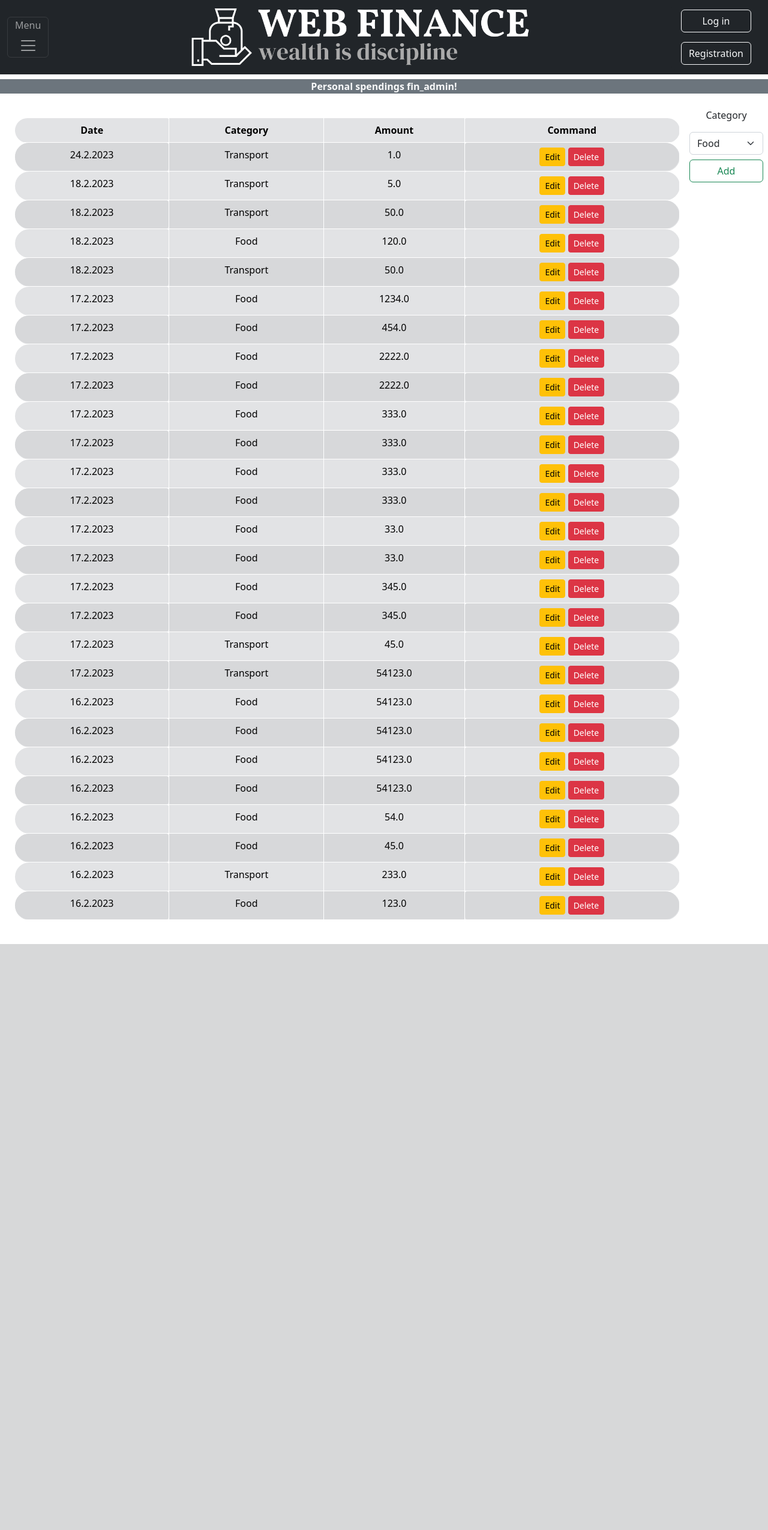
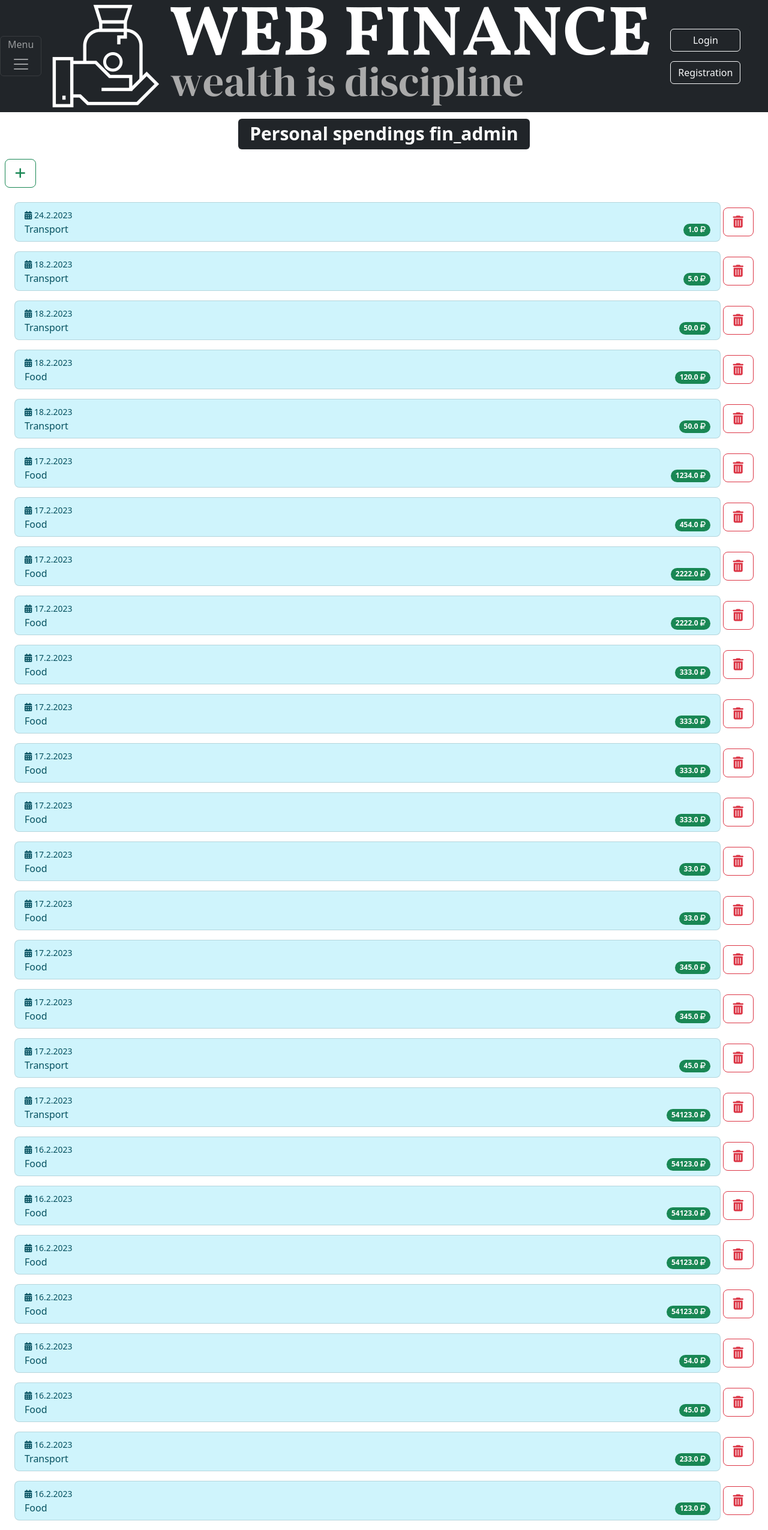
Before and after one commit to AnikinVladislav/DjangPrj, a Django app: page /spendigns/1 in a window 1280 px wide. Shown: the whole page at 60% size. Before the commit the page ends 1574 px from the top, so only its background shows below. Run offline with Django 4.2, Linux system fonts and the light colour scheme; data comes from the database, SQL or seed files in the repository; both versions use the stored data as it was after the commit; some libraries are stand-ins or nearby versions.

Commit message:
add delete func

```diff
--- a/fin_venv/web_finance/main/templates/main/master.html
+++ b/fin_venv/web_finance/main/templates/main/master.html
@@ -17,37 +17,38 @@
 </head>
 <body>
     <nav class="navbar navbar-dark bg-dark">
-        <div class="container-fluid">
+        <div class="d-flex justify-content-center">
+            <div class="align-self-center me-3">
                 <button class="navbar-toggler" type="button" data-bs-toggle="collapse" data-bs-target="#navbarToggleExternalContent" aria-controls="navbarToggleExternalContent" aria-expanded="false" aria-label="Toggle navigation">
                     <h6>Menu</h6>
                     <span class="navbar-toggler-icon"></span>
                 </button>
-            <img src="{% static 'main/logo-no-background.png' %}" alt="Logo" style="width: 45%">
+            </div>
+            <div class="align-self-center">
+                <img src="{% static 'main/logo-no-background.png' %}" class="img-fluid" alt="Logo">
+            </div>
+            <div class="align-self-center ms-3">
                 {% if user.is_authenticated %}
                     <ul class="list-group">
                         <li class="list-group-item text-center bg-dark border-0">
-                        <a href="{% url 'logout' %}">
-                            <button class="btn btn-outline-light" type="button">
-                                <span class="badge text-bg-light">Hi, {{ user.username }}</span><br>
-                                Log out
-                            </button>
-                        </a>
+                            <a href="{% url 'logout' %}"><button class="btn btn-outline-light w-100" type="button">Logout</button></a>
                         </li>
                         <li class="list-group-item text-center bg-dark border-0">
-                        <a href="{% url 'edit_profile' %}"><button class="btn btn-outline-light" type="button" style="width: 100%;">Edit</button></a>
+                            <a href="{% url 'edit_profile' %}"><button class="btn btn-outline-light w-100" type="button">Edit</button></a>
                         </li>
                     </ul>
 
                 {% else %}
                     <ul class="list-group">
                         <li class="list-group-item text-center bg-dark border-0">
-                        <a href="{% url 'login' %}"><button class="btn btn-outline-light" type="button" style="width: 100%;">Log in</button></a>
+                            <a href="{% url 'login' %}"><button class="btn btn-outline-light w-100" type="button">Login</button></a>
                         </li>
                         <li class="list-group-item text-center bg-dark border-0">
-                        <a href="{% url 'register_user' %}"><button class="btn btn-outline-light" type="button">Registration</button></a>
+                            <a href="{% url 'register_user' %}"><button class="btn btn-outline-light w-100" type="button">Registration</button></a>
                         </li>
                     </ul>
                 {% endif %}
+            </div>
         </div>
 
     </nav>
--- a/fin_venv/web_finance/spendings/templates/spendings/list_spendings.html
+++ b/fin_venv/web_finance/spendings/templates/spendings/list_spendings.html
@@ -5,45 +5,37 @@
 {% endblock %}
 
 {% block content %}
-<p class="text-center fw-bold text-light bg-secondary">Personal spendings {{myuser}}!</p>
-<div  class="d-flex p-2">
-    <div class="flex-grow-1 p-3">
-        <table class="table table-secondary table-striped table-bordered border-white text-center">
-            <thead>
-                <tr>
-                    <th class="rounded-end rounded-5">Date</th>
-                    <th>Category</th>
-                    <th>Amount</th>
-                    <th class="rounded-start rounded-5">Command</th>
-                </tr>
-            </thead>
-            <tbody>
-                {% for spending in myuserspendings %}
-                    <tr>
-                        <td class="rounded-end rounded-5">{{spending.date.day}}.{{spending.date.month}}.{{spending.date.year}}</td>
+<p class="text-center h1"><span class="badge bg-dark rounded rounded-2">Personal spendings {{myuser}}</span></p>
+<div class="d-flex justify-content-between p-2">
+    <!-- <p class="text-center">Category</p>
+    <select class="form-select mb-2">
+        {% for category in  allcategories %}
+            <option>{{category.description}}</option>
+        {% endfor %}
+    </select> -->
+    <a href="{% url 'add_spending' %}"><button class="btn btn-outline-success btn-lg" type="button"><i class="fa-solid fa-plus"></i></button></a>
+</div>
+<div class="d-flex p-2">
+    <div class="flex-grow-1">
+        <ul class="list-group">
+            {% for spending in myuserspendings %}
+            <li class="list-group-item d-flex border-0">
+                <a href="{% url 'edit_spending' spending.id %}" class="list-group-item list-group-item-action list-group-item-info rounded rounded-3 me-1">
+
+                    <small><i class="fa-solid fa-calendar-days"></i> {{spending.date.day}}.{{spending.date.month}}.{{spending.date.year}}</small><br>
+                    <div class="d-flex justify-content-between">
                         {% for category in  allcategories %}
                             {% if category.id == spending.category_id %}
                                 <td>{{category.description}}</td>
                             {% endif %}
                         {% endfor %}
-                        <td>{{spending.amount}}</td>
-                        <td class="rounded-start rounded-5">
-                            <a href="{% url 'edit_spending' spending.id %}"><button type="button" class="btn btn-warning btn-sm">Edit</button></a>
-                            <a href="{% url 'delete_spending' spending.id %}"><button type="button" class="btn btn-danger btn-sm">Delete</button></a>
-                        </td>
-                    </tr>
-                {% endfor %}
-            </tbody>
-        </table>
-    </div>
-    <div>
-        <p class="text-center">Category</p>
-        <select class="form-select mb-2">
-            {% for category in  allcategories %}
-                <option>{{category.description}}</option>
+                        <span class="badge bg-success rounded-pill align-self-end">{{spending.amount}} <i class="fa-solid fa-ruble-sign"></i></span>
+                    </div>
+                </a>
+                <a href="{% url 'delete_spending' spending.id %}" class="align-self-center"><button type="button" class="btn btn-outline-danger btn-lg"><i class="fa-solid fa-trash-can"></i></button></a>
+            </li>
             {% endfor %}
-        </select>
-        <a href="{% url 'add_spending' %}"><button class="btn btn-outline-success" type="button" style="width: 100%;">Add</button>
+        </ul>
     </div>
 </div>
 
--- a/fin_venv/web_finance/spendings/views.py
+++ b/fin_venv/web_finance/spendings/views.py
@@ -52,7 +52,6 @@
 
 
 def deletespending(request, id):
-    pass
-    # model = spendings
-    # template_name = 'spendings/delete_spending.html'
-    # success_url = '/../..'
+    myspending = spendings.objects.get(id = id)
+    myspending.delete()
+    return redirect('spendings',request.user.id)
```
Also changed, not shown: fin_venv/web_finance/spendings/templates/spendings/delete_spending.html (deleted, +0 -16 lines), fin_venv/web_finance/db.sqlite3. Lines whose indentation alone changed are shown as unchanged.
